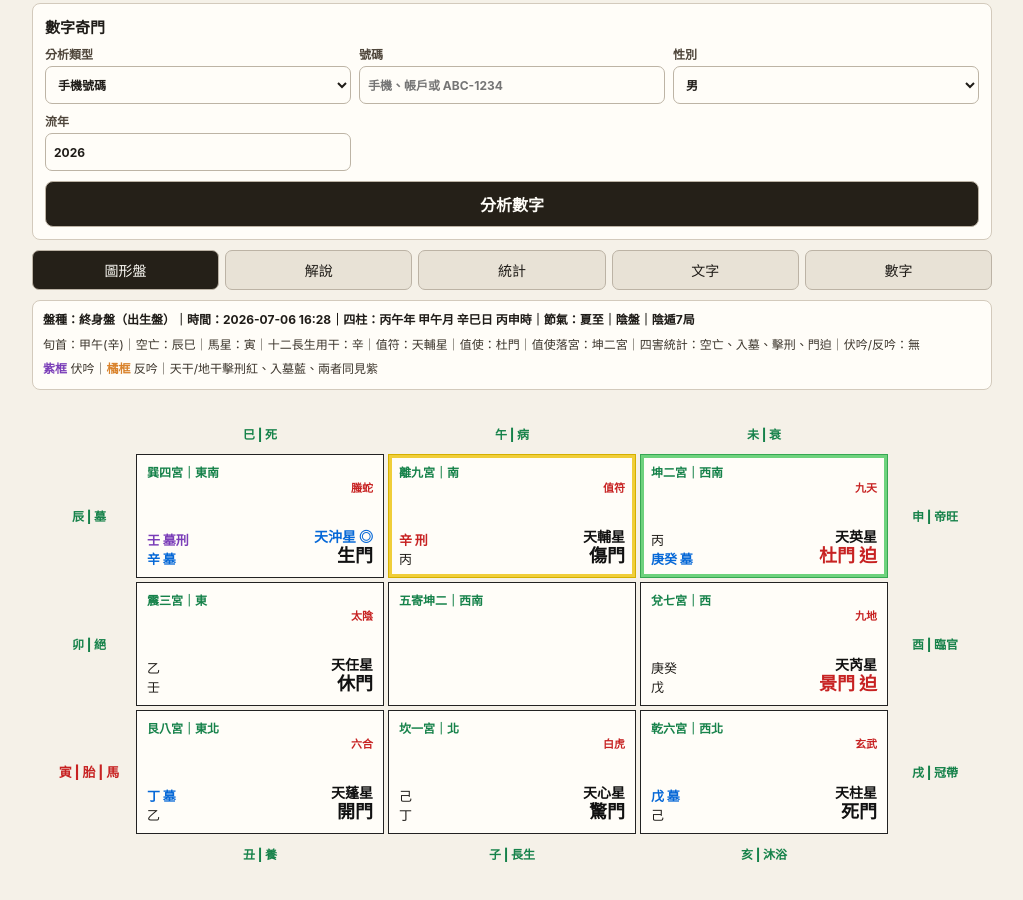
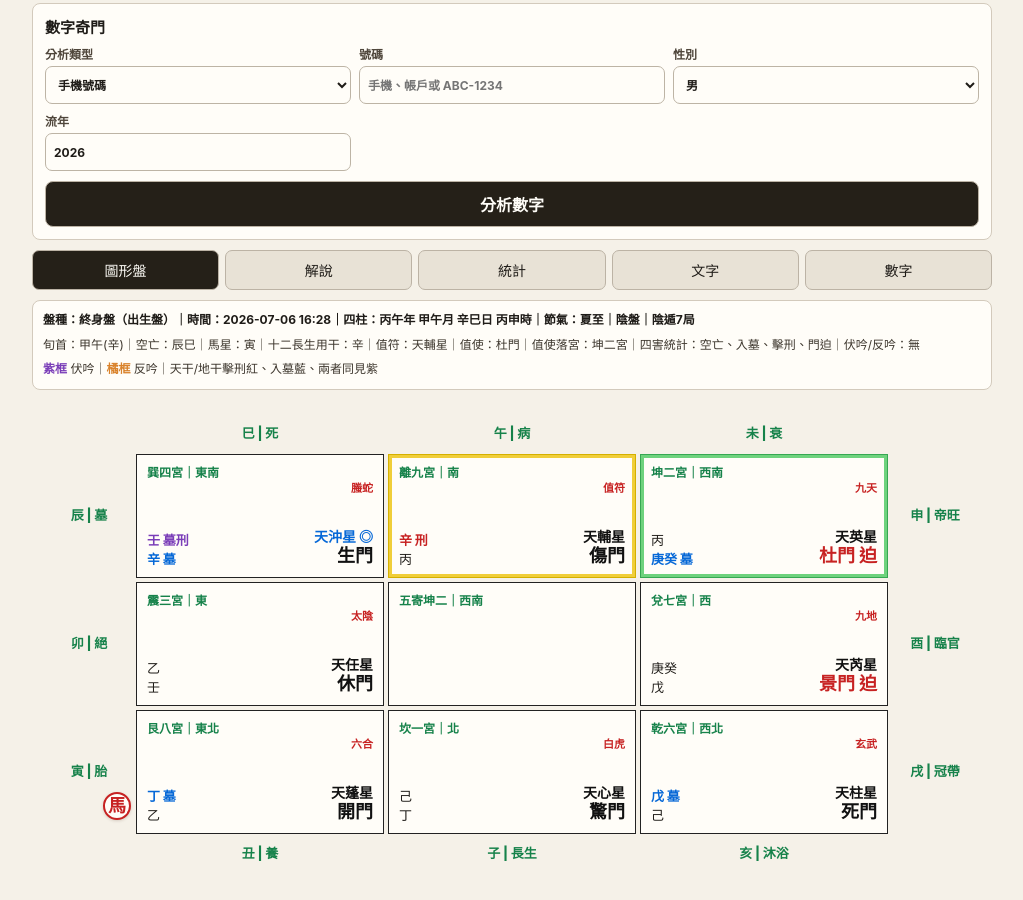
Before and after one commit to i2006327-oss/qimen-pages, a plain HTML site: page index.html in a window 1280 px wide. Shown: the part 296-1196 px from the top of the page, without its empty margins (128-1151 px from the left). Drawn offline with Linux system fonts and the light colour scheme.

Commit message:
Improve mobile outer labels

```diff
--- a/index.html
+++ b/index.html
@@ -11,7 +11,7 @@
   <link rel="manifest" href="./manifest.webmanifest">
   <link rel="icon" href="./icon.svg" type="image/svg+xml">
   <link rel="apple-touch-icon" href="./icon.svg">
-  <link rel="stylesheet" href="./styles.css?v=11">
+  <link rel="stylesheet" href="./styles.css?v=12">
 </head>
 <body>
   <header class="app-header">
@@ -133,9 +133,9 @@
     </section>
   </main>
 
-  <script src="./lunar.js?v=11"></script>
-  <script src="./qimen_static_core.js?v=11"></script>
-  <script src="./number_core.js?v=11"></script>
-  <script src="./qimen_static_app.js?v=11"></script>
+  <script src="./lunar.js?v=12"></script>
+  <script src="./qimen_static_core.js?v=12"></script>
+  <script src="./number_core.js?v=12"></script>
+  <script src="./qimen_static_app.js?v=12"></script>
 </body>
 </html>
--- a/qimen_static_app.js
+++ b/qimen_static_app.js
@@ -72,11 +72,20 @@ function renderStaticChart(data) {
   frame.className = `chart-scroll ${data.resonanceClass || ""}`.trim();
   for (const item of data.outerBranches) {
     const label = document.createElement("div");
-    label.className = `outer-label${item.horse ? " horse" : ""}`;
-    label.textContent = item.label;
+    const side = item.col === 0 ? "left" : (item.col === 4 ? "right" : (item.row === 0 ? "top" : "bottom"));
+    label.className = `outer-label outer-${side}${item.horse ? " horse" : ""}`;
+    label.textContent = item.displayLabel || item.label;
     label.style.gridRow = String(item.row + 1);
     label.style.gridColumn = String(item.col + 1);
     grid.appendChild(label);
+    if (item.horse) {
+      const horse = document.createElement("div");
+      horse.className = `horse-badge horse-${side}`;
+      horse.textContent = "馬";
+      horse.style.gridRow = String(item.row + 1);
+      horse.style.gridColumn = String(item.col + 1);
+      grid.appendChild(horse);
+    }
   }
   for (const number of [4, 9, 2, 3, 5, 7, 8, 1, 6]) {
     grid.appendChild(renderStaticPalace(data.palaces[String(number)]));
--- a/qimen_static_core.js
+++ b/qimen_static_core.js
@@ -352,8 +352,7 @@
     return Object.entries(OUTER_BRANCH_POSITIONS).map(([branch, [row, col]]) => {
       const parts = [branch];
       if (map[branch]) parts.push(map[branch]);
-      if (branch === chart.horse_star) parts.push("馬");
-      return { branch, row, col, horse: branch === chart.horse_star, label: parts.join(" | ") };
+      return { branch, row, col, horse: branch === chart.horse_star, label: parts.concat(branch === chart.horse_star ? ["馬"] : []).join(" | "), displayLabel: parts.join(" | ") };
     });
   }
   function markerFor(number, chart) {
--- a/styles.css
+++ b/styles.css
@@ -220,8 +220,8 @@ input, select {
 .qimen-grid {
   display: grid;
   position: relative;
-  grid-template-columns: 36px repeat(3, 132px) 36px;
-  grid-template-rows: 32px repeat(3, 136px) 32px;
+  grid-template-columns: 50px repeat(3, 132px) 50px;
+  grid-template-rows: 34px repeat(3, 136px) 34px;
   gap: 4px;
   width: max-content;
   min-width: 0;
@@ -251,15 +251,71 @@ input, select {
   align-items: center;
   justify-content: center;
   color: var(--green);
-  font-size: 12px;
+  font-size: 13px;
   font-weight: 800;
   text-align: center;
   white-space: nowrap;
+  line-height: 1.15;
+  overflow: visible;
 }
 
-.outer-label.horse {
+.outer-left,
+.outer-right {
+  writing-mode: vertical-rl;
+  text-orientation: upright;
+  white-space: normal;
+  letter-spacing: 1px;
+  justify-self: center;
+  align-self: center;
+}
+
+.outer-left {
+  transform: translateX(-2px);
+}
+
+.outer-right {
+  transform: translateX(2px);
+}
+
+.outer-top,
+.outer-bottom {
+  min-width: 0;
+}
+
+.horse-badge {
+  z-index: 5;
+  align-self: center;
+  justify-self: center;
+  display: flex;
+  width: 28px;
+  height: 28px;
+  align-items: center;
+  justify-content: center;
+  border: 2px solid var(--red);
+  border-radius: 999px;
+  background: #fffdf8;
   color: var(--red);
-  font-size: 13px;
+  font-size: 18px;
+  font-weight: 900;
+  line-height: 1;
+  pointer-events: none;
+  box-shadow: 0 1px 3px rgba(70, 40, 20, 0.18);
+}
+
+.horse-top {
+  transform: translate(34px, 22px);
+}
+
+.horse-right {
+  transform: translate(-28px, -34px);
+}
+
+.horse-bottom {
+  transform: translate(-34px, -22px);
+}
+
+.horse-left {
+  transform: translate(28px, 34px);
 }
 
 .palace {
@@ -432,6 +488,15 @@ input, select {
     width: auto;
   }
 
+  .outer-left,
+  .outer-right {
+    writing-mode: horizontal-tb;
+    text-orientation: mixed;
+    white-space: nowrap;
+    letter-spacing: 0;
+    transform: none;
+  }
+
   .palace {
     padding: 10px;
     grid-template-columns: minmax(0, 1fr) minmax(72px, auto);
```
Also changed, not shown: qimen_static.html (+5 -5 lines), sw.js (+6 -6 lines).
